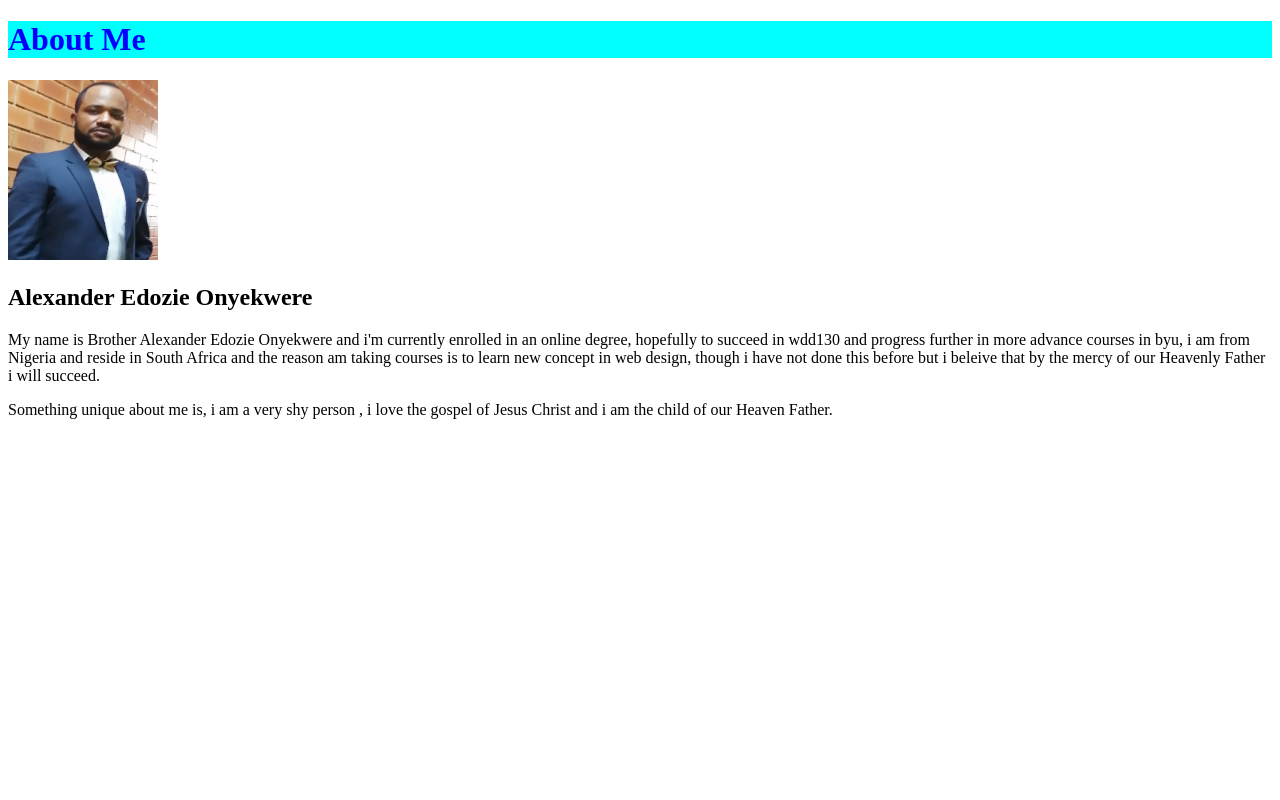
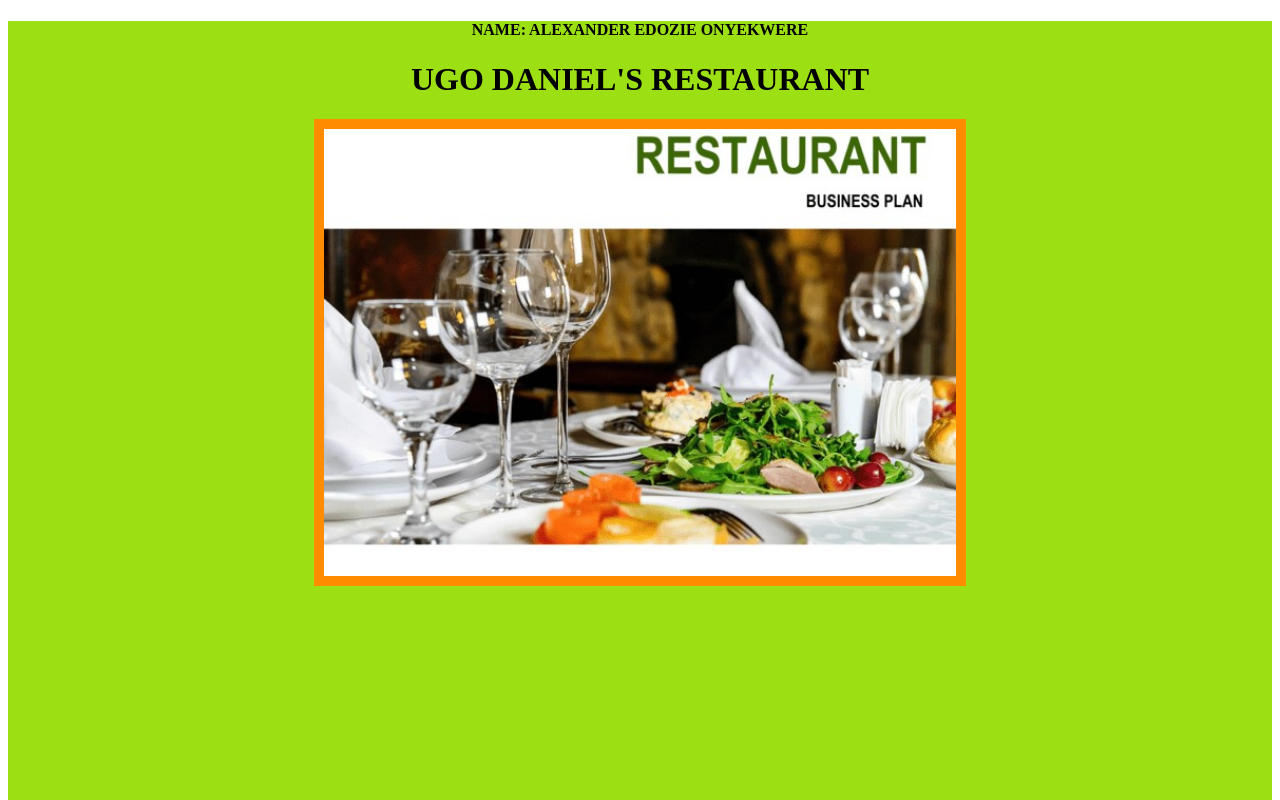
Before and after one commit to alexedozi/wdd130, a plain HTML site: page aboutme/index.html in a window 1280 px wide. Shown: the top 800 px of the page. Drawn offline with Linux system fonts and the light colour scheme.

Commit message:
initial commit

```diff
--- a/aboutme/index.html
+++ b/aboutme/index.html
@@ -5,25 +5,23 @@
     <meta http-equiv="X-UA-Compatible" content="IE=edge">
     <meta name="viewport" content="width=device-width, initial-scale=1.0">
     <link rel="stylesheet" href="styles/style.css">
-    <title>All About Me</title>
+    <title>PERSONAL PROJECT PROPOSAL</title>
 </head>
 <body>
-    <h1>About Me</h1>
-    <img alt="Images of me?" src="images/myimage.jpg"
-    width="150"
-    height="180"/>
-    <h2>Alexander Edozie Onyekwere</h2>
-    <p>My name is Brother Alexander Edozie Onyekwere and
-        i'm currently enrolled in an online degree,
-       hopefully to succeed in wdd130 and progress further
-        in more advance courses in byu, i am from Nigeria
-        and reside in South Africa and the reason am taking courses is to
-       learn new concept in web design, though i have not done this
-       before but i beleive that by the mercy of our Heavenly Father i will succeed.
+        <div id="container">
+            <h4> NAME: ALEXANDER EDOZIE ONYEKWERE</h4>
+        <h1>UGO DANIEL'S RESTAURANT</h1>
+
+            <img src="images/raf.jpg" alt=" RESTAURANT logo">
+        </div>
+
+    <h2>PURPOSE: To prepare and serve food and drinks in order to make profits.</h2>
+    <p>
     </p>
-    <p>Something unique about me is, i am a very shy person , i love the gospel
-        of Jesus Christ and i am the child of our Heaven Father.</p>
+    <h3>AUDIENCE: To provide high-quality services to local and international customers
+        and to create a positive experience that will encourage them to return
+    </h3>
 
-
+</div>
 </body>
 </html>
--- a/aboutme/styles/style.css
+++ b/aboutme/styles/style.css
@@ -1,9 +1,27 @@
-* .body, h1{
+* .body, h1:hover{
     background-color: aqua;
     color: blue;
 
+}
+.a{
+    padding: 25px 50px;
+
+}
+.body,img{
+    width: 50%;
+    border: 10px solid darkorange;
 }
 
 .html{
     background-color: aliceblue;
 }
+#container{
+    max-width: 1800px;
+    background-color: rgb(156, 224, 19);
+    text-align: center;
+    margin: 0 auto;
+    height: 2000px;
+}
+.h2{
+    background-color: rgb(156, 224, 19); ;
+}
--- a/wwr/styles/style.css
+++ b/wwr/styles/style.css
@@ -11,7 +11,7 @@
 }
 body{
     background-color: rgb(246, 244, 248);
-    font-family: RoBoto;
+    font-family: 'Roboto', Arial, sans-serif;
     font-size: 22px;
     margin: 0;
     padding: 0;
@@ -20,6 +20,7 @@ body{
 }
 header{
     background-color: palevioletred;
+    text-align: left;
 }
 nav a:hover{
     background-color:darkblue;
@@ -32,7 +33,7 @@ nav a{
     padding: 35px;
 }
 .home-title{
-    margin-top: 10px;
+    padding-top: 15px;
     font-size: 2em;
     background-color: blue;
     color: white;
@@ -72,7 +73,7 @@ h4{
 
 }
 .msg h2{
-    font-family: 'Rock Salt';
+    font-family: 'Rock Salt', Arial, sans-serif;
 }
 
 .msg p{
@@ -88,6 +89,7 @@ footer a{
 footer a:hover{
     background-color: seagreen;
     color: white;
+
 }
 footer{
     margin-top: 200px;
@@ -102,9 +104,11 @@ footer .social img{
 }
 #logo_link{
     padding-top: 5px;
+
 }
 .logo{
     width: 80px;
+    text-align: left;
     margin: 0 auto;
 }
 div,hero-img{
@@ -117,6 +121,7 @@ main section{
     width: 50%;
     margin: 0 auto;*/
     text-align: center;
+
 }
 main section img{
     box-sizing: border-box;
@@ -126,6 +131,7 @@ main section img{
     border: 10px solid palevioletred;
     width: 50%;
     margin: 0 auto;
+    text-align: center;
 }
 .icon{
 
@@ -136,12 +142,12 @@ main section img{
 
 .mountains{
     width: 50%;
-
     text-align: left;
 }
 
 footer p{
     font-size: 1.2em;
+    text-align: left;
 }
 footer p a:hover{
     text-decoration: underline;
```
Also changed, not shown: wwr/index.html (+1 -1 lines), aboutme/images/raf.jpg (added).
